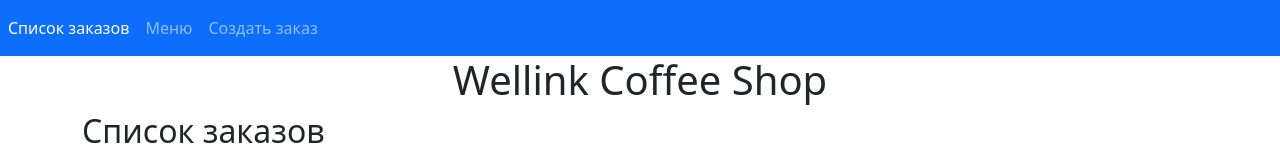
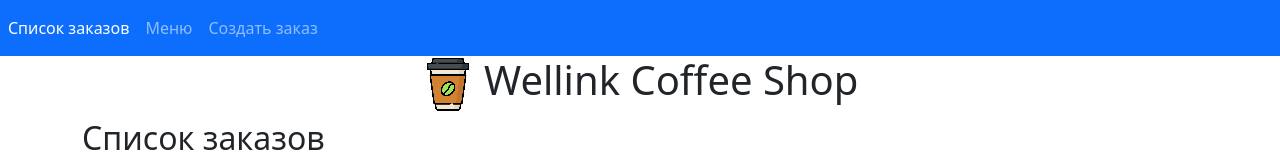
Before and after one commit to IlyaBogatskiy/coffee_shop_front_final, an Angular app: page /orders in a window 1280 px wide. Shown: the top 161 px of the page. Built offline with nearby package versions, Linux system fonts and the light colour scheme; no server answers.

Commit message:
Добавил иконку.

```diff
--- a/src/app/app.component.html
+++ b/src/app/app.component.html
@@ -12,7 +12,7 @@
   </ul>
 </nav>
 
-<h1 class="text-center"> {{title}} </h1>
+<h1 class="text-center"><img src="/assets/img/img_1.png"> Wellink Coffee Shop </h1>
 <div class="container">
   <router-outlet></router-outlet>
 </div>
```
Also changed, not shown: src/assets/img/img_1.png (added).
